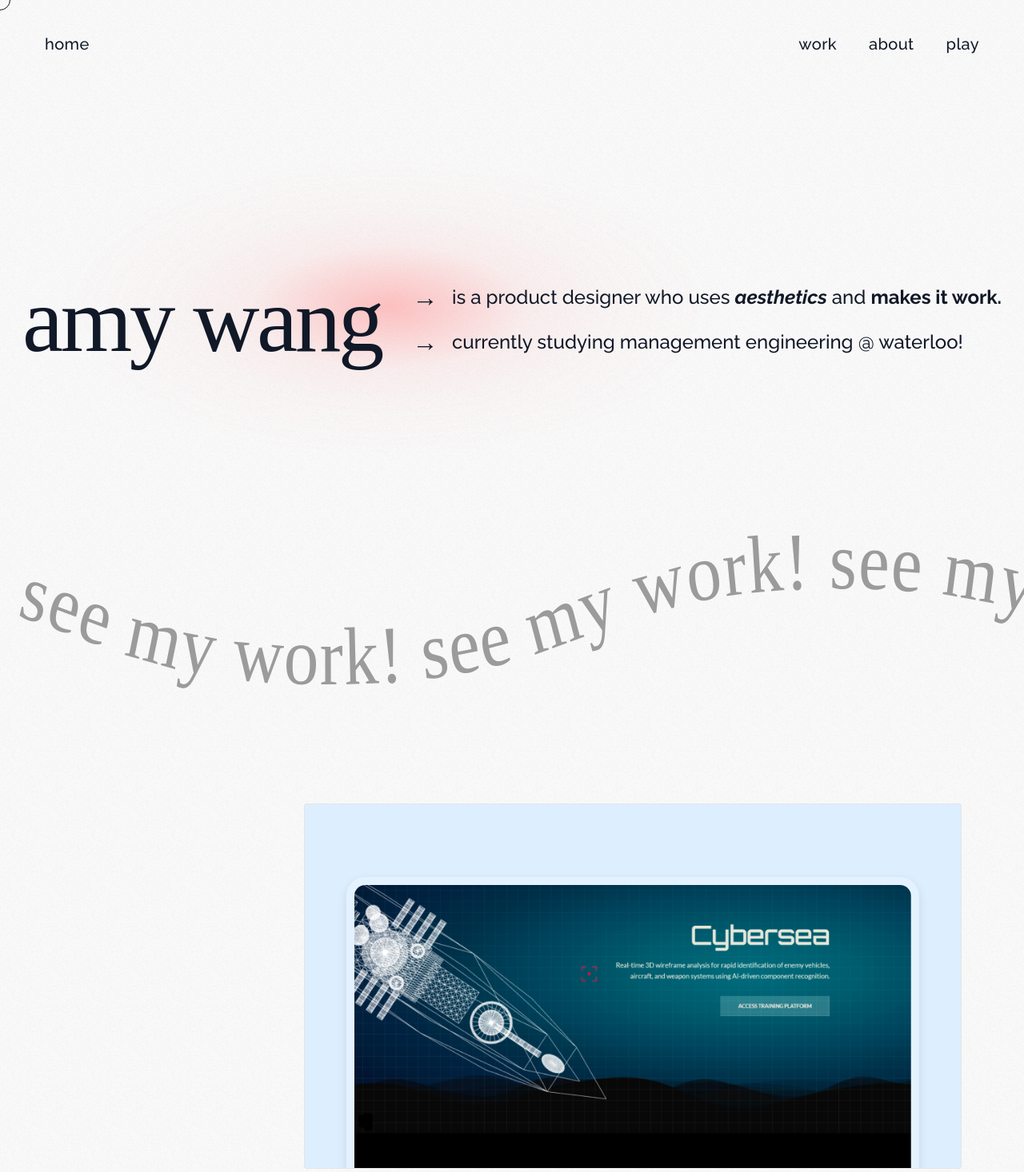
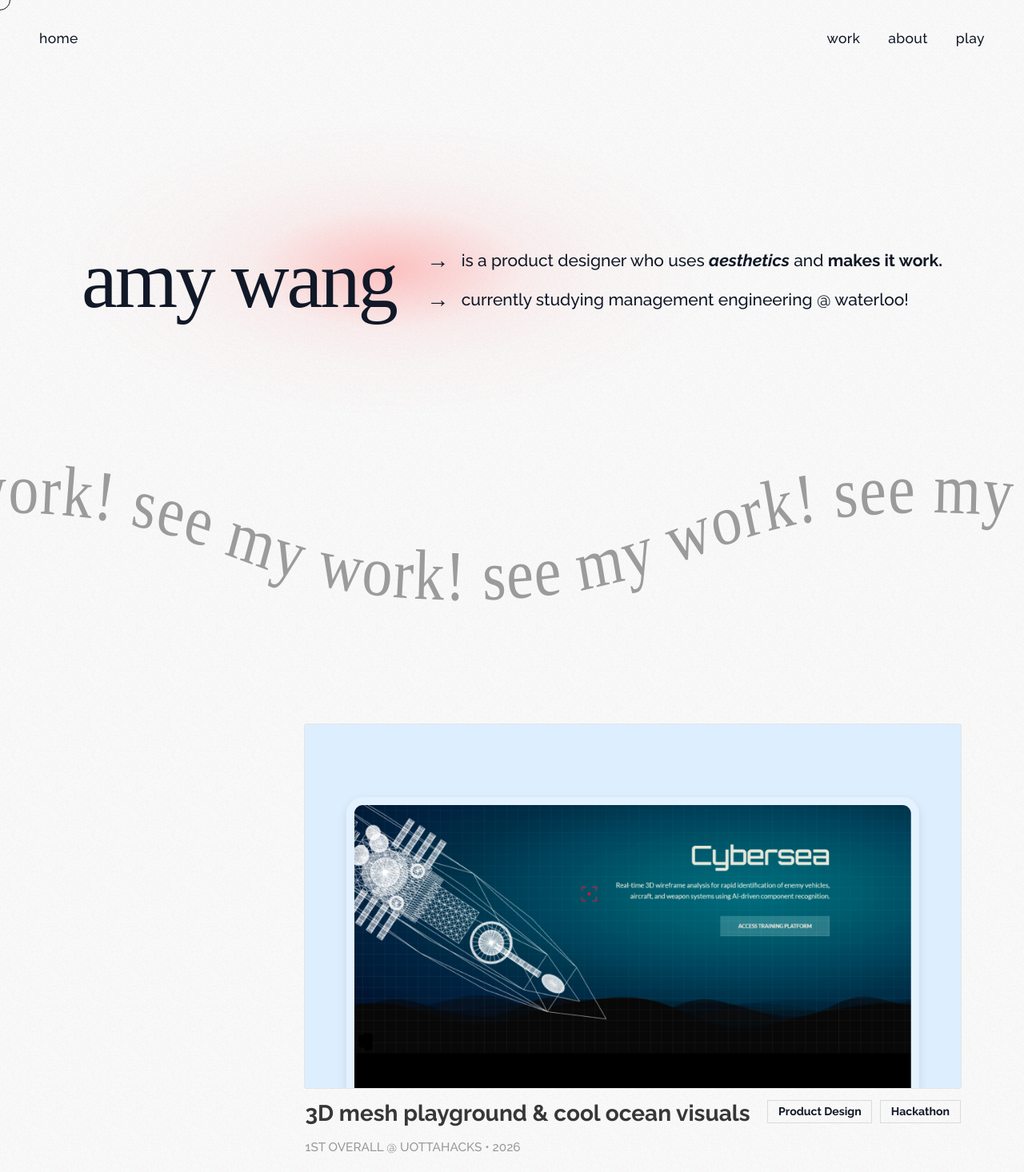
Before and after one commit to amyw41/amyw41.github.io, a React (Vite) app: page / in a window 1280 px wide. Shown: the top 1466 px of the page at 80% size. Built offline with nearby package versions, Linux system fonts and the light colour scheme.

Commit message:
fix relish page

```diff
--- a/src/App.css
+++ b/src/App.css
@@ -107,7 +107,7 @@ html {
   display: flex;
   flex-direction: column;
   padding: 16vw 3vw 5vw 3vw;
-  scroll-margin-top: 15vh;
+  scroll-margin-top: 135px;
   /* Landing offset for anchor links */
   /* Combined padding from rows */
   gap: 5vw;
@@ -370,7 +370,7 @@ body {
   margin: 0;
   padding: 0;
   user-select: auto;
-  font-size: 2vh;
+  font-size: 14px;
 }
 
 /* ===== Scrollable section ===== */
@@ -408,8 +408,8 @@ body {
 .hero-gradient-container {
   position: relative;
   width: 100vw;
-  height: 100vh;
-  min-height: 100vh;
+  height: 700px;
+  min-height: 700px;
   display: flex;
   align-items: center;
   justify-content: flex-start;
@@ -444,7 +444,7 @@ body {
   top: 48%;
   transform: translate(-50%, -50%);
   width: 180vw;
-  height: 180vh;
+  height: 1620px;
   background: radial-gradient(ellipse 70% 55% at 50% 50%,
       rgba(255, 140, 50, 1) 0%,
       rgba(254, 80, 80, 0.6) 40%,
@@ -469,7 +469,7 @@ body {
   flex-direction: row;
   align-items: center;
   justify-content: center;
-  min-height: 100vh;
+  min-height: 700px;
   width: 100vw;
   gap: 3vw;
 }
@@ -655,7 +655,7 @@ body {
   margin-right: auto;
   padding: 2rem;
   max-width: 1200px;
-  min-height: calc(100vh - 120px);
+  min-height: 580px;
   position: relative;
   z-index: 1;
 }
@@ -769,7 +769,7 @@ body {
 /* ===== Footer ===== */
 .footer {
   width: 100vw;
-  height: 40vh;
+  height: 360px;
   background: #1a1a1a;
   display: flex;
   justify-content: flex-end;
@@ -1046,7 +1046,7 @@ body {
 /* ===== Project Detail Pages ===== */
 .project-detail-page {
   width: 100vw;
-  min-height: 100vh;
+  min-height: 700px;
   padding-top: 8rem;
   box-sizing: border-box;
 }
@@ -1073,7 +1073,7 @@ body.relish-page {
   top: 0;
   left: 0;
   width: 110%;
-  height: 150vh;
+  height: 1350px;
   z-index: -1;
 
   /* Easily adjust the gradient size here */
@@ -1095,10 +1095,10 @@ body.relish-page {
 
 .relish-hero-container {
   width: 90vw;
-  height: 82vh;
+  height: 740px;
 
   margin: 0;
-  transform: translateX(15vw) translateY(-2vh);
+  transform: translateX(15vw) translateY(-18px);
   cursor: auto;
   display: flex;
   flex-direction: column;
```
